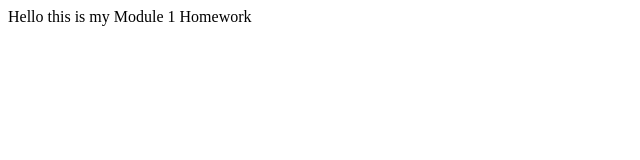
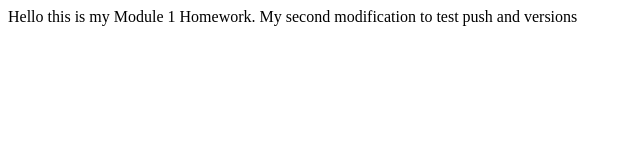
Before and after one commit to Jeshikha/Module-1, a plain HTML site: page index.html in a window 1280 px wide. Shown: the whole page, without its empty margins (0-640 px from the left). Drawn offline with Linux system fonts and the light colour scheme.

Commit message:
change to html testing push

```diff
--- a/index.html
+++ b/index.html
@@ -9,7 +9,8 @@
 </head>
 
 <body>
-    Hello this is my Module 1 Homework
+    Hello this is my Module 1 Homework.
+    My second modification to test push and versions
 </body>
 
 </html>
```
